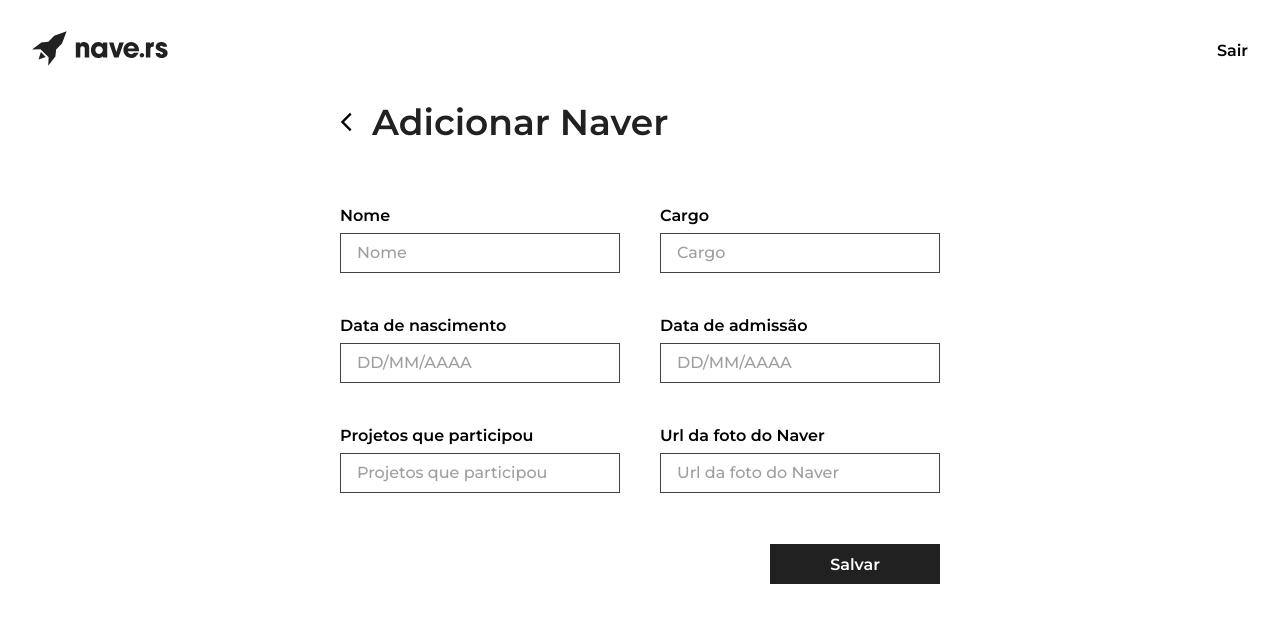
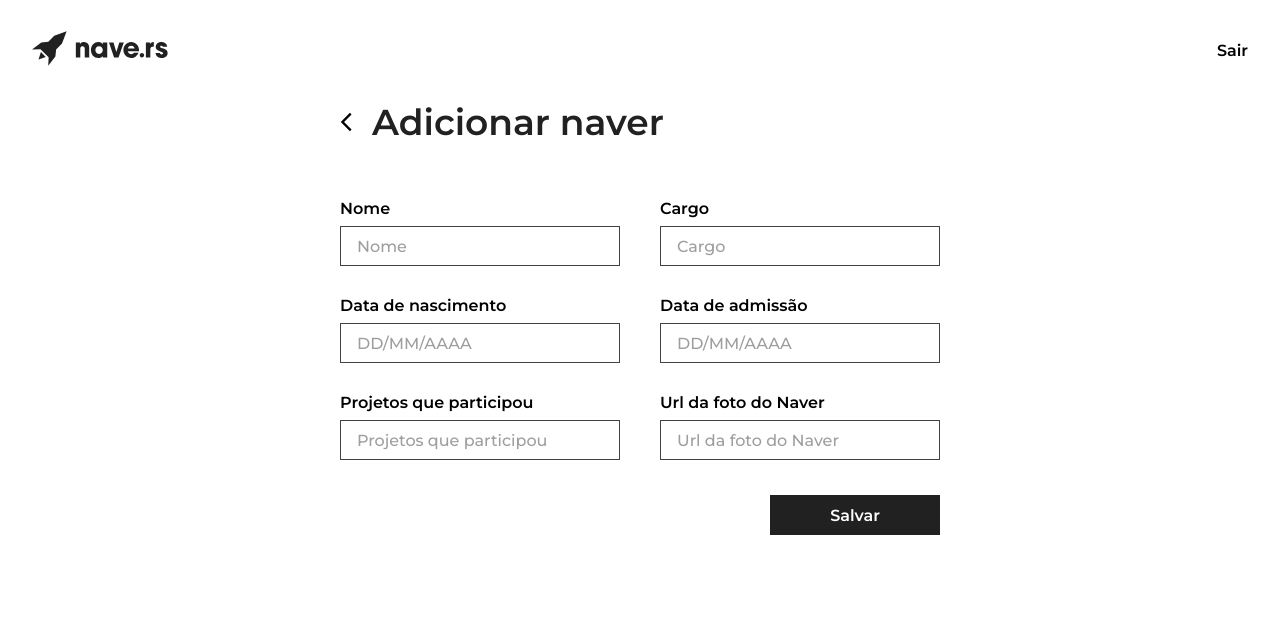
Before and after one commit to guipolive/naveteam-navedex-test, a React (Create React App) app: page /add-naver in a window 1280 px wide. Shown: the top 622 px of the page. Built offline with nearby package versions, Linux system fonts and the light colour scheme; no server answers.

Commit message:
add component HandleNaver

```diff
--- /dev/null
+++ b/src/components/HandleNaver/index.tsx
@@ -0,0 +1,150 @@
+import React, { useState } from 'react';
+
+// Importando o css
+import './styles.css';
+
+// Importando o logo da Nave e os ícones
+import arrowLeft from '../../assets/images/icons/arrowLeft.svg';
+import { Link, RouteComponentProps } from 'react-router-dom';
+
+interface Naver {
+    id: string;
+    name: string;
+    admission_date: string;
+    job_role: string;
+    user_id: string;
+    project: string;
+    birthdate: string;
+    url: string;
+}
+
+interface HandleNaverProps {
+
+    // Props obrigatórias
+    title: string;
+    naver: Naver;
+    sendNaver(naver: Naver): void;
+}
+
+const HandleNaver: React.FC<HandleNaverProps> = (props) => {
+
+    const [name, setName] = useState(props.naver.name);
+    const [job_role, setJobRole] = useState(props.naver.job_role);
+    const [birthdate, setBirthDate] = useState(props.naver.birthdate);
+    const [admission_date, setAdmissionDate] = useState(props.naver.admission_date);
+    const [project, setProject] = useState(props.naver.project);
+    const [url, setUrl] = useState(props.naver.url);
+
+    function handleClick() {
+            props.naver.admission_date = admission_date;
+            props.naver.name = name;
+            props.naver.job_role = job_role;
+            props.naver.birthdate = birthdate;
+            props.naver.project = project;
+            props.naver.url = url;
+
+            // console.log(props.naver);
+            props.sendNaver(props.naver);
+    }
+
+    return(
+        <div id="add-naver-page">
+            <main>
+                <div className="option-naver-container">
+                    <div className="option-header">
+                        <Link to="/home">
+                            <img src={arrowLeft} alt="Voltar"/>
+                            <p>{props.title}</p>
+                        </Link>
+                    </div>
+
+                    <div className="form">
+                        <div className="option-line">
+                            <div className="input-block">
+                                <label htmlFor="nome">Nome</label>
+                                <input
+                                    value={name}
+                                    onChange={e => setName(e.target.value)}
+                                    placeholder="Nome"
+                                    type="text"
+                                    id="nome"
+                                />
+                            </div>
+
+                            <div className="input-block">
+                                <label htmlFor="cargo">Cargo</label>
+                                <input
+                                    value={job_role}
+                                    onChange={e => setJobRole(e.target.value)}
+                                    placeholder="Cargo"
+                                    type="text"
+                                    id="cargo"
+                                />
+                            </div>
+                        </div>
+
+                        <div className="option-line">
+                            <div className="input-block">
+                                <label htmlFor="idade">Data de nascimento</label>
+                                <input
+                                    value={birthdate}
+                                    onChange={e => setBirthDate(e.target.value)}
+                                    type="text"
+                                    id="idade"
+                                    placeholder="DD/MM/AAAA"
+                                    maxLength={11}
+                                />
+                            </div>
+
+                            <div className="input-block">
+                                <label htmlFor="tempo-de-empresa">Data de admissão</label>
+                                <input
+                                    value={admission_date}
+                                    onChange={e => setAdmissionDate(e.target.value)}
+                                    type="text"
+                                    id="tempo-de-empresa"
+                                    placeholder="DD/MM/AAAA"
+                                    maxLength={11}
+                                />
+                            </div>
+                        </div>
+
+                        <div className="option-line">
+                            <div className="input-block">
+                                <label htmlFor="projetos-que-participou">Projetos que participou</label>
+                                <input
+                                    value={project}
+                                    onChange={e => setProject(e.target.value)}
+                                    type="text"
+                                    id="projetos-que-participou"
+                                    placeholder="Projetos que participou"
+                                />
+                            </div>
+
+                            <div className="input-block">
+                                <label htmlFor="url-foto-naver">Url da foto do Naver</label>
+                                <input
+                                    value={url}
+                                    onChange={e => setUrl(e.target.value)}
+                                    type="text"
+                                    id="url-foto-naver"
+                                    placeholder="Url da foto do Naver"
+                                />
+                            </div>
+
+                            <button
+                                onClick={e => handleClick()/* props.sendNaver(props.naver) */}
+                            >
+                                <Link to="#">
+                                    Salvar
+                                </Link>
+                            </button>
+                        </div>
+                    </div>
+                </div>
+            </main>
+        </div>
+    )
+}
+
+export default HandleNaver;
--- a/src/components/ModalShowNaver/styles.css
+++ b/src/components/ModalShowNaver/styles.css
@@ -36,6 +36,7 @@
 #modal-show-naver .container img.naver-image {
     height: 100%;
     width: 50%;
+    object-fit: cover;
 
     max-height: 62rem;
     max-width: 62rem;
@@ -53,7 +54,7 @@
 }
 
 #modal-show-naver .modal-header {
-    margin-left: 28rem;
+    /* margin-left: 28rem; */
 }
 
 #modal-show-naver .modal-header img {
--- a/src/pages/AddNaver/index.tsx
+++ b/src/pages/AddNaver/index.tsx
@@ -6,57 +6,57 @@ import './styles.css';
 // Importando os components
 import Header from '../../components/Header';
 import Modal from '../../components/Modal';
+import HandleNaver from '../../components/HandleNaver';
 
 // Importando o logo da Nave e os ícones
-import arrowLeft from '../../assets/images/icons/arrowLeft.svg';
 import { Link, RouteComponentProps } from 'react-router-dom';
 
 // Importando a api
 import api from '../../services/api';
 
+interface Naver {
+    id: string;
+    name: string;
+    admission_date: string;
+    job_role: string;
+    user_id: string;
+    project: string;
+    birthdate: string;
+    url: string;
+}
+
 const AddNaver: React.FC<RouteComponentProps> = (props) => {
 
+    const bob = {
+        id: '',
+        name: '',
+        admission_date: '',
+        job_role: '',
+        user_id: '',
+        project: '',
+        birthdate: '',
+        url: ''
+    }
+
     const [isModalOpen, setIsModalOpen] = useState(false);
-    const [name, setName] = useState('');
-    const [job_role, setJobRole] = useState('');
-    const [birthdate, setBirthDate] = useState('');
-    const [admission_date, setAdmissionDate] = useState('');
-    const [project, setProject] = useState('');
-    const [url, setUrl] = useState('');
 
     // Esta função vai ser executada quando o botão "ADD NAVER" for clicado
-    function createNaver() {
+    function createNaver(e: Naver) {
         api.post('/navers', {
-            job_role: job_role,
-            admission_date: admission_date,
-            birthdate: birthdate,
-            project: project,
-            name: name,
-            url: url
+            job_role: e.job_role,
+            admission_date: e.admission_date,
+            birthdate: e.birthdate,
+            project: e.project,
+            name: e.name,
+            url: e.url
           })
           .then(function (response) {
             console.log(response);
-            handleInsert();
+            setIsModalOpen(true);
           })
           .catch(function (error) {
             console.log(error, error.response);
         });
-
-          console.log('Chegou em criar naver');
-          console.log(name, job_role, birthdate, admission_date, project, url);
-    }
-
-    function handleInsert() {
-        setIsModalOpen(true);
-
-        setName('');
-        setJobRole('');
-        setBirthDate('');
-        setAdmissionDate('');
-        setProject('');
-        setUrl('');
-
-
     }
 
     return(
@@ -64,71 +64,23 @@ const AddNaver: React.FC<RouteComponentProps> = (props) => {
             <Header />
 
             <main>
-                <div className="option-naver-container">
-                    <div className="option-header">
-                        <Link to="/home">
-                            <img src={arrowLeft} alt="Voltar"/>
-                            <p>Adicionar Naver</p>
-                        </Link>
-                    </div>
-
-                    <div className="form">
-                        <div className="option-line">
-                            <div className="input-block">
-                                <label htmlFor="nome">Nome</label>
-                                <input value={name} onChange={e => setName(e.target.value)} placeholder="Nome" type="text" id="nome"/>
-                            </div>
-
-                            <div className="input-block">
-                                <label htmlFor="cargo">Cargo</label>
-                                <input value={job_role} onChange={e => setJobRole(e.target.value)} placeholder="Cargo" type="text" id="cargo"/>
-                            </div>
-                        </div>
-
-                        <div className="option-line">
-                            <div className="input-block">
-                                <label htmlFor="idade">Data de nascimento</label>
-                                <input maxLength={11} value={birthdate} onChange={e => setBirthDate(e.target.value)} placeholder="DD/MM/AAAA" type="text" id="idade"/>
-                            </div>
-
-                            <div className="input-block">
-                                <label htmlFor="tempo-de-empresa">Data de admissão</label>
-                                <input maxLength={11} value={admission_date} onChange={e => setAdmissionDate(e.target.value)} placeholder="DD/MM/AAAA" type="text" id="tempo-de-empresa"/>
-                            </div>
-                        </div>
-
-                        <div className="option-line">
-                            <div className="input-block">
-                                <label htmlFor="projetos-que-participou">Projetos que participou</label>
-                                <input value={project} onChange={e => setProject(e.target.value)} placeholder="Projetos que participou" type="text" id="projetos-que-participou"/>
-                            </div>
-
-                            <div className="input-block">
-                                <label htmlFor="url-foto-naver">Url da foto do Naver</label>
-                                <input value={url} onChange={e => setUrl(e.target.value)} placeholder="Url da foto do Naver" type="text" id="url-foto-naver"/>
-                            </div>
-                        </div>
-                    </div>
-
-                    <button onClick={createNaver}>
-                        <Link to="#">
-                            Salvar
-                        </Link>
-                    </button>
+                <HandleNaver
+                    naver={bob}
+                    title='Adicionar naver'
+                    sendNaver={e => createNaver(e)}
+                />
+            </main>
 
             {isModalOpen ?
                 <Modal
                     onClose={() => {
                         setIsModalOpen(false);
                         props.history.push('/home');
-                                // handleInsert();
                 }} title="Naver criado" body="Naver criado com sucesso!" />
                 :
                 null
             }
         </div>
-            </main>
-        </div>
     )
 }
 
--- a/src/pages/AddNaver/styles.css
+++ b/src/pages/AddNaver/styles.css
@@ -51,12 +51,11 @@
 }
 
 #add-naver-page .option-naver-container div.form {
-    height: 90%;
+    /* height: 90%; */
+    height: auto;
     width: 100%;
 
     margin-top: 4rem;
-
-
 
     display: flex;
     flex-direction: column;
@@ -68,8 +67,11 @@
     height: 8rem;
     width: 100%;
 
+    height: auto;
+
     margin: 1.5rem 0;
 
+    flex-flow: row wrap;
     display: flex;
     align-items: center;
     justify-content: space-between;
@@ -100,17 +102,18 @@
     color: #9E9E9E;
 }
 
-#add-naver-page .option-naver-container button {
+#add-naver-page .option-naver-container div.form button {
     width: 17rem;
     height: 4rem;
 
-    float: right;
-    /* margin: 3.3rem 0; */
+    margin-left: auto;
+
+    margin-top: 3.5rem;
     border: 0;
     background: #212121;
 }
 
-#add-naver-page .option-naver-container button a {
+#add-naver-page .option-naver-container div.form button a {
     font: 600 Montserrat;
     color: #FFFFFF;
 
--- a/src/pages/Home/styles.css
+++ b/src/pages/Home/styles.css
@@ -1,6 +1,6 @@
 #home-page {
     /* Altura e largura completando a tela inteira */
-    width: 100vw;
+    /* width: 100vw; */
     height: 100vh;
 
     /* Alinhando o conteúdo ao centro */
@@ -53,7 +53,7 @@
 /* Lista de navers */
 #home-page .navers-list {
     height: 37.5rem;
-    width: 100%;
+    /* width: 100%; */
 
     max-width: 140rem;
     /* padding: 0 3.2rem; */
@@ -79,9 +79,9 @@
     width: 28rem;
     height: 28rem;
     cursor: pointer;
+    object-fit: cover;
 
     /* border-radius: 10px; */
-    background-size: contain;
 
     transition: 0.2s;
 }
```
Also changed, not shown: src/components/HandleNaver/styles.css (added). Lines whose indentation alone changed are shown as unchanged.
